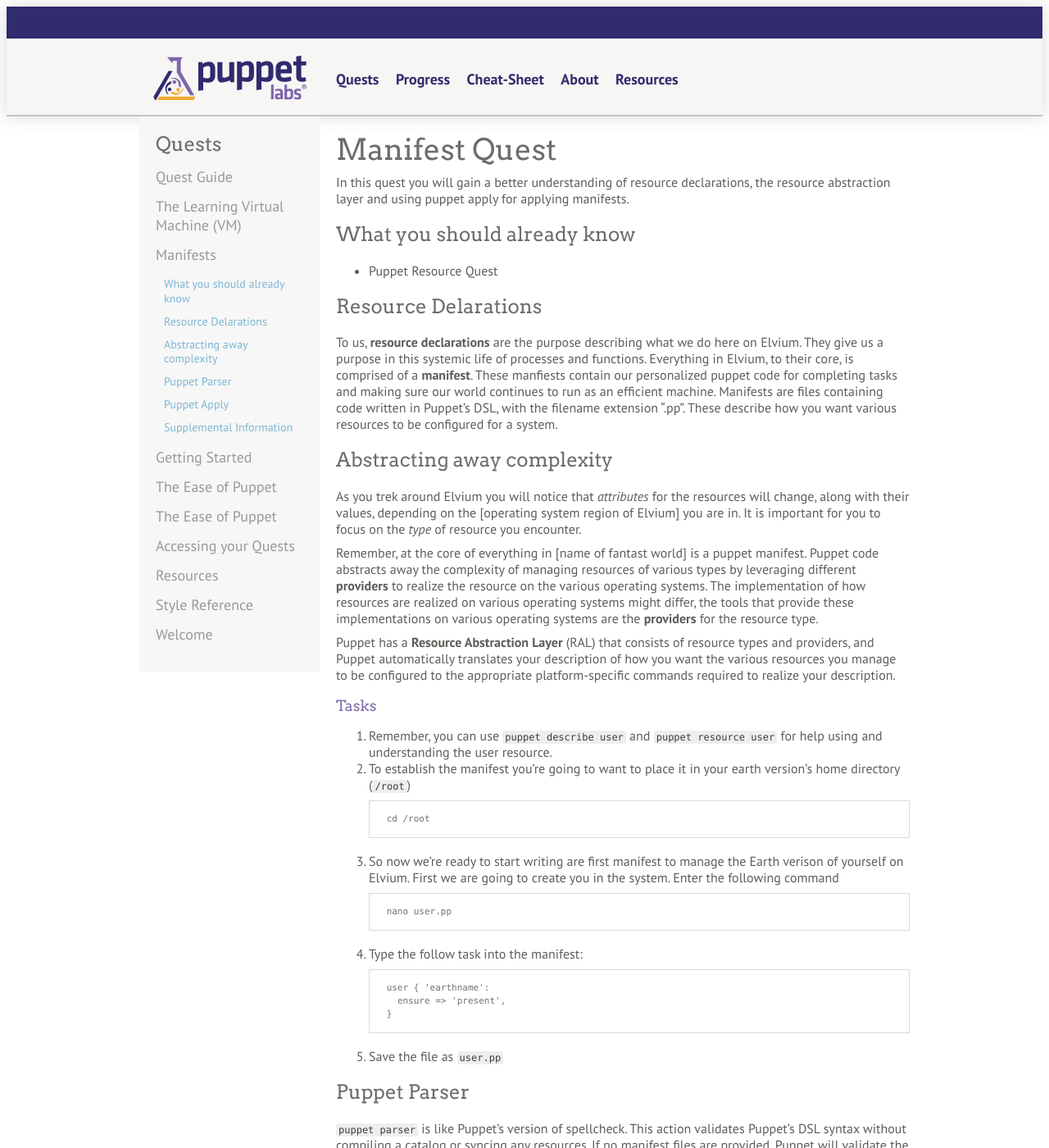
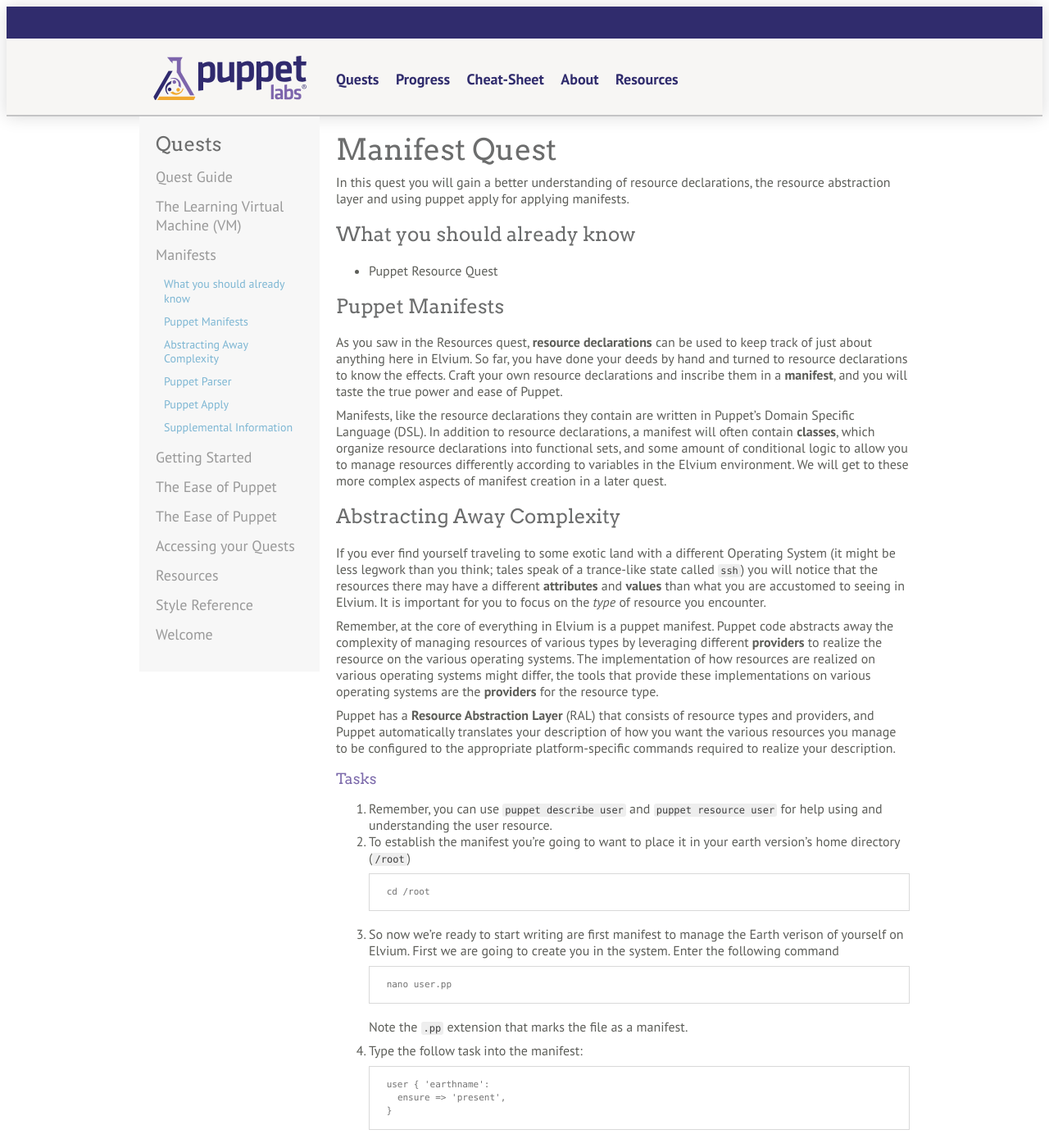
Before and after one commit to puppetlabs-toy-chest/puppet-quest-guide, a Jekyll site: the page built from quests/manifest_quest.md, in a window 1280 px wide and 1400 px high. Shown: the whole window at 82% size. Built offline with Jekyll 4.4.1, drawn with Linux system fonts in a browser that asks for light colours; Markdown is read by kramdown in place of the engine named in the settings.

Commit message:
Editing Puppet Manifests and Abstracting Away Complexity sections of the manifest quest

```diff
--- a/quests/manifest_quest.md
+++ b/quests/manifest_quest.md
@@ -11,15 +11,17 @@
 
 - Puppet Resource Quest
 
-## Resource Delarations
+## Puppet Manifests
 
-To us, **resource declarations** are the purpose describing what we do here on Elvium. They give us a purpose in this systemic life of processes and functions. Everything in Elvium, to their core, is comprised of a **manifest**. These manfiests contain our personalized puppet code for completing tasks and making sure our world continues to run as an efficient machine. Manifests are files containing code written in Puppet's DSL, with the filename extension ".pp". These describe how you want various resources to be configured for a system.
+As you saw in the Resources quest, **resource declarations** can be used to keep track of just about anything here in Elvium. So far, you have done your deeds by hand and turned to resource declarations to know the effects. Craft your own resource declarations and inscribe them in a **manifest**, and you will taste the true power and ease of Puppet.
 
-## Abstracting away complexity
+Manifests, like the resource declarations they contain are written in Puppet's Domain Specific Language (DSL). In addition to resource declarations, a manifest will often contain **classes**, which organize resource declarations into functional sets, and some amount of conditional logic to allow you to manage resources differently according to variables in the Elvium environment. We will get to these more complex aspects of manifest creation in a later quest.
 
-As you trek around Elvium you will notice that _attributes_ for the resources will change, along with their values, depending on the [operating system region of Elvium] you are in. It is important for you to focus on the _type_ of resource you encounter.
+## Abstracting Away Complexity
 
-Remember, at the core of everything in [name of fantast world] is a puppet manifest. Puppet code abstracts away the complexity of managing resources of various types by leveraging different __providers__ to realize the resource on the various operating systems. The implementation of how resources are realized on various operating systems might differ, the tools that provide these implementations on various operating systems are the __providers__ for the resource type.
+If you ever find yourself traveling to some exotic land with a different Operating System (it might be less legwork than you think; tales speak of a trance-like state called `ssh`) you will notice that the resources there may have a different **attributes** and **values** than what you are accustomed to seeing in Elvium. It is important for you to focus on the _type_ of resource you encounter.
+
+Remember, at the core of everything in Elvium is a puppet manifest. Puppet code abstracts away the complexity of managing resources of various types by leveraging different __providers__ to realize the resource on the various operating systems. The implementation of how resources are realized on various operating systems might differ, the tools that provide these implementations on various operating systems are the __providers__ for the resource type.
 
 Puppet has a __Resource Abstraction Layer__ (RAL) that consists of resource types and providers, and Puppet automatically translates your description of how you want the various resources you manage to be configured to the appropriate platform-specific commands required to realize your description.
 
@@ -33,6 +35,9 @@
 3. So now we're ready to start writing are first manifest to manage the Earth verison of yourself on Elvium. First we are going to create you in the system. Enter the following command
 
 		nano user.pp
+
+	Note the `.pp` extension that marks the file as a manifest.
+
 
 4. Type the follow task into the manifest:
 
```
